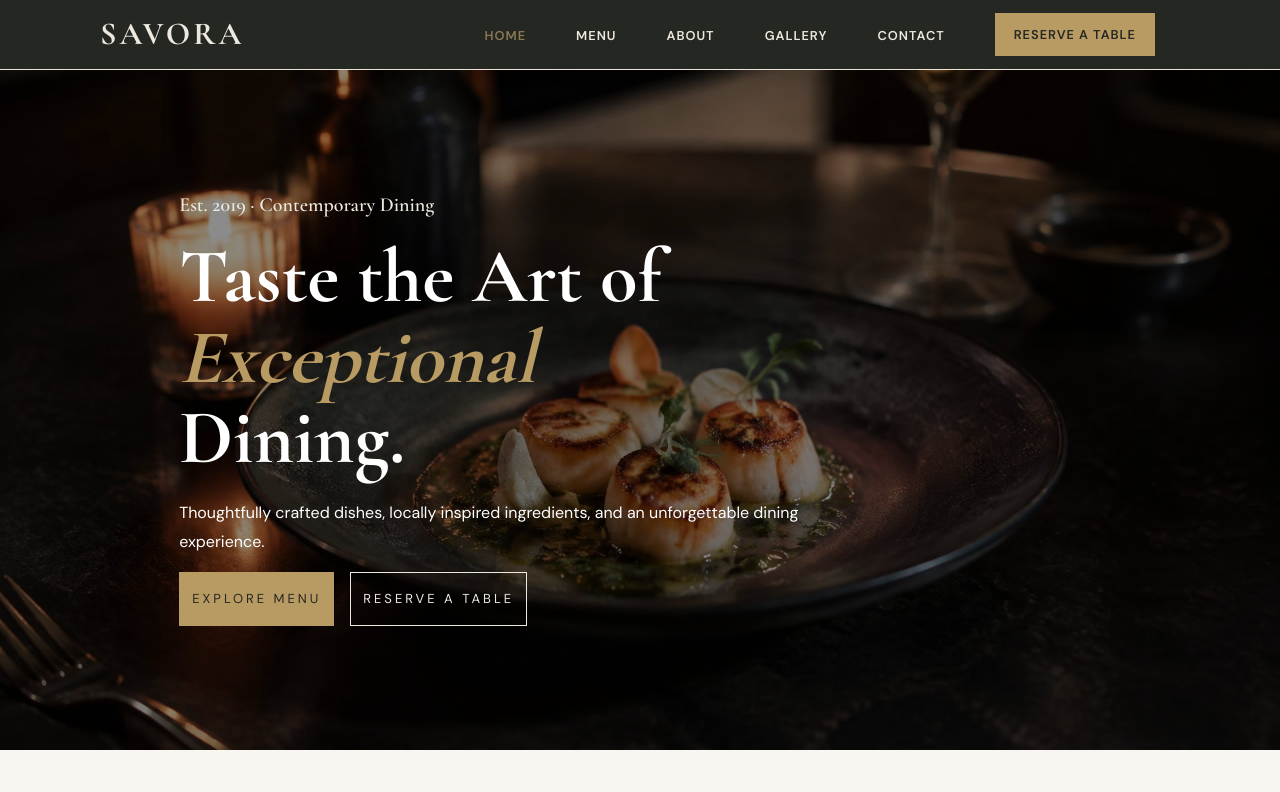
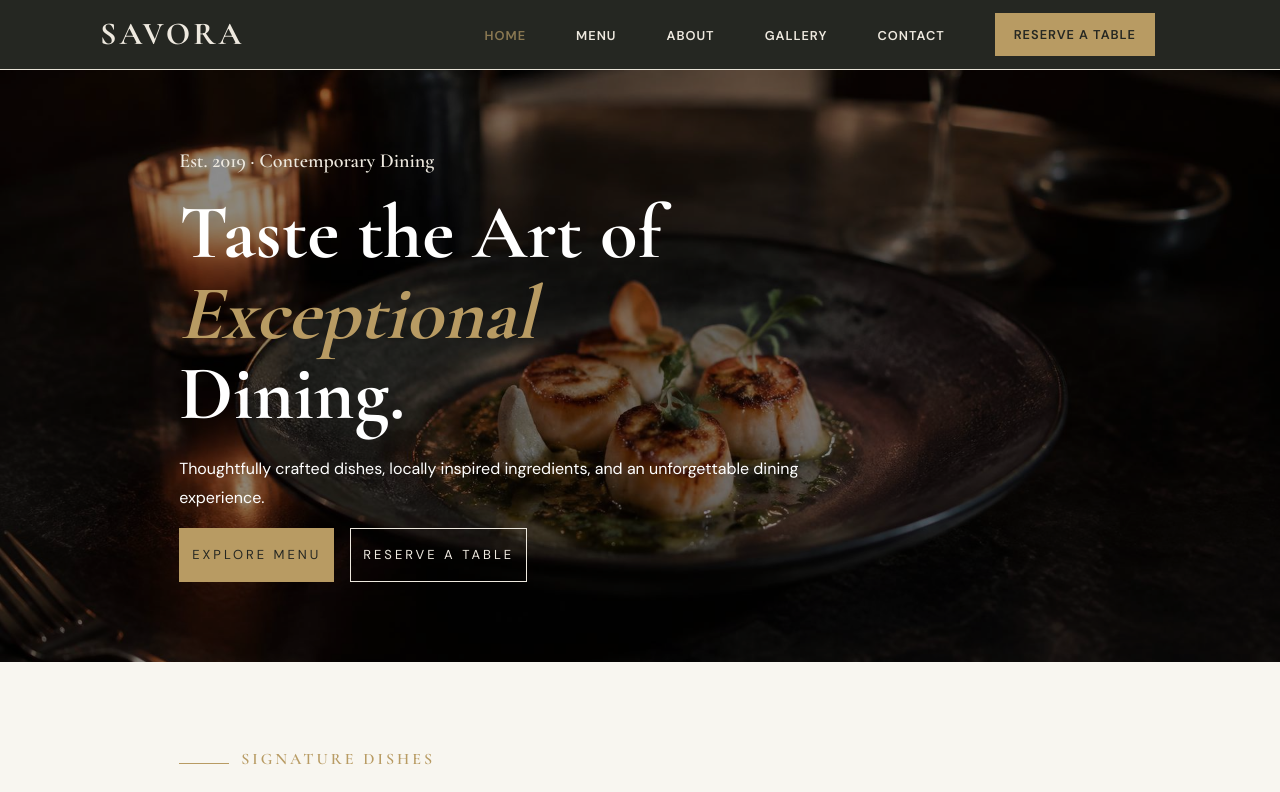
Before and after one commit to Mohammed-009/Savora, a React (Vite) app: page / in a window 1280 px wide. Shown: the top 792 px of the page. Built offline with nearby package versions, Linux system fonts and the light colour scheme.

Commit message:
Update index.css

```diff
--- a/src/index.css
+++ b/src/index.css
@@ -83,7 +83,8 @@ button {
 /* Home page sections*/
 /* section 1 */
 .home-hero {
-  min-height: 85vh;
+  /* min-height: 85vh; */
+  min-height: 70vh;
   background-size: cover;
   background-position: center;
   background-repeat: no-repeat;
```
